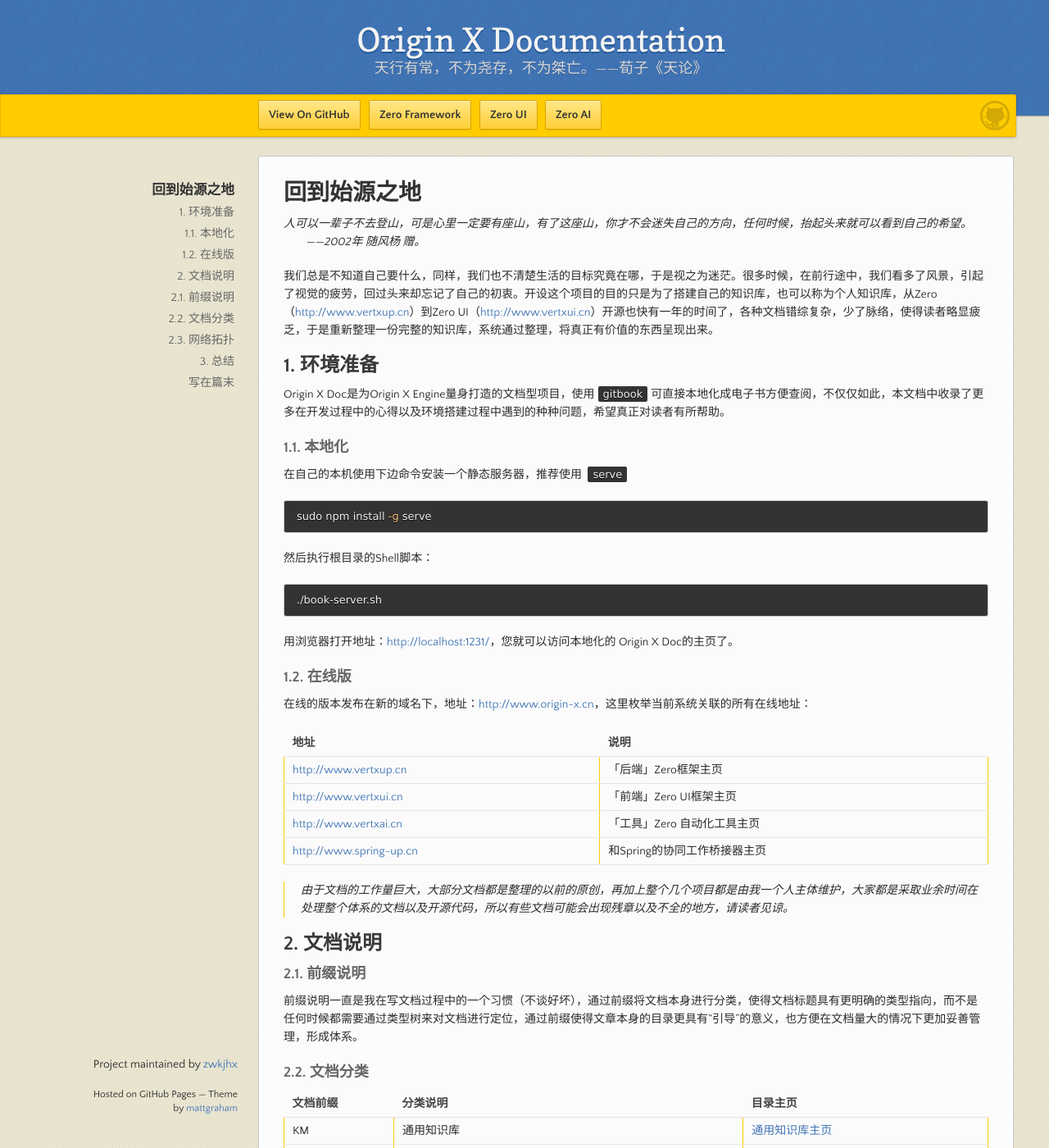
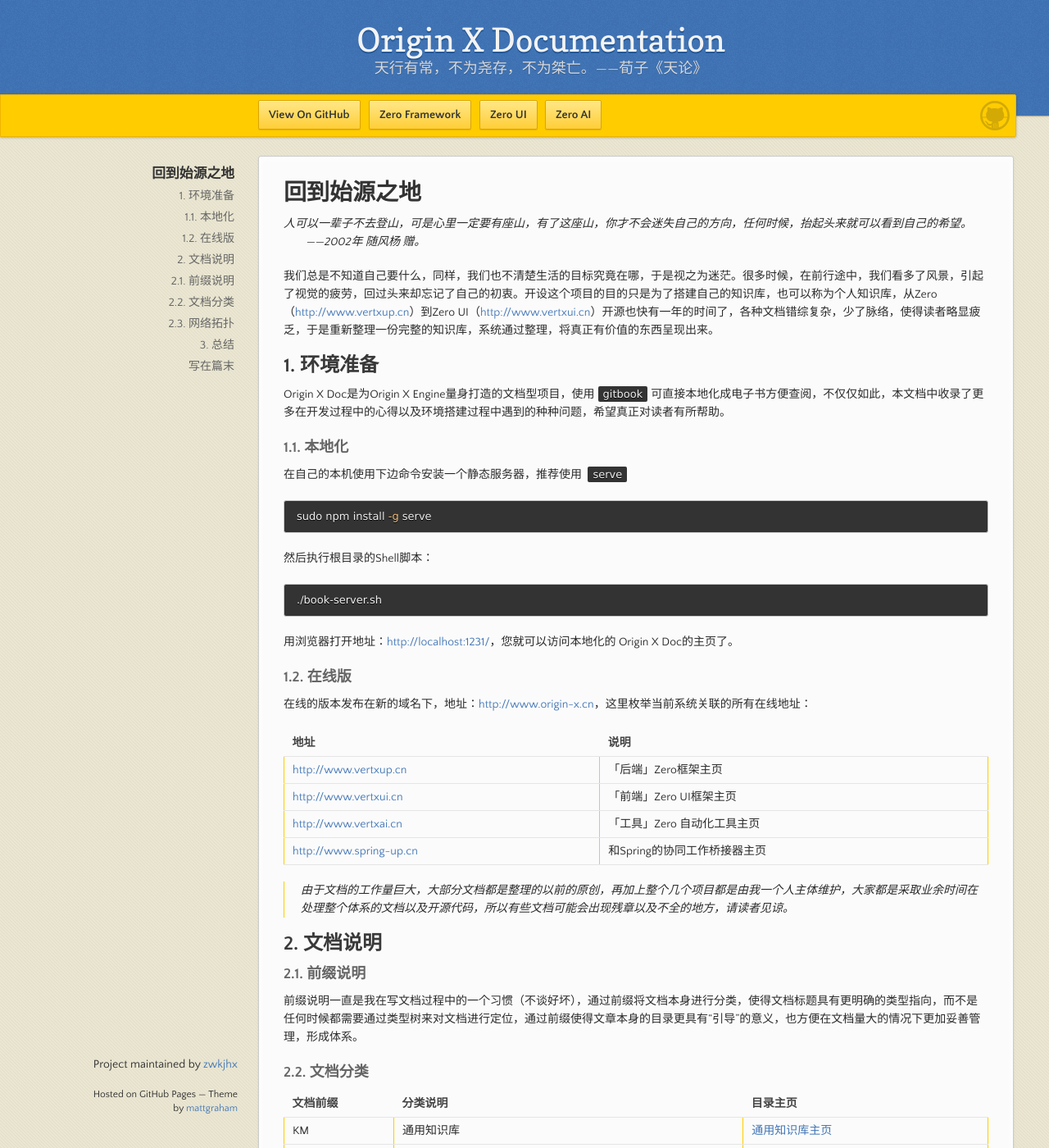
Before and after one commit to zwkjhx/ox-doc, a Jekyll site: the page built from README.md, in a window 1280 px wide and 1400 px high. Shown: the whole window at 82% size. Built offline with Jekyll 4.4.1, drawn with Linux system fonts in a browser that asks for light colours; our own code applies the rules of GitHub Pages for plain Markdown files.

Commit message:
220 -> 200

```diff
--- a/_sass/jekyll-theme-leap-day-extend.scss
+++ b/_sass/jekyll-theme-leap-day-extend.scss
@@ -303,7 +303,7 @@
 nav {
   width: 300px;
   position: fixed;
-  top: 220px;
+  top: 200px;
   left:45%;
   margin-left:-580px;
   text-align: right;
```
